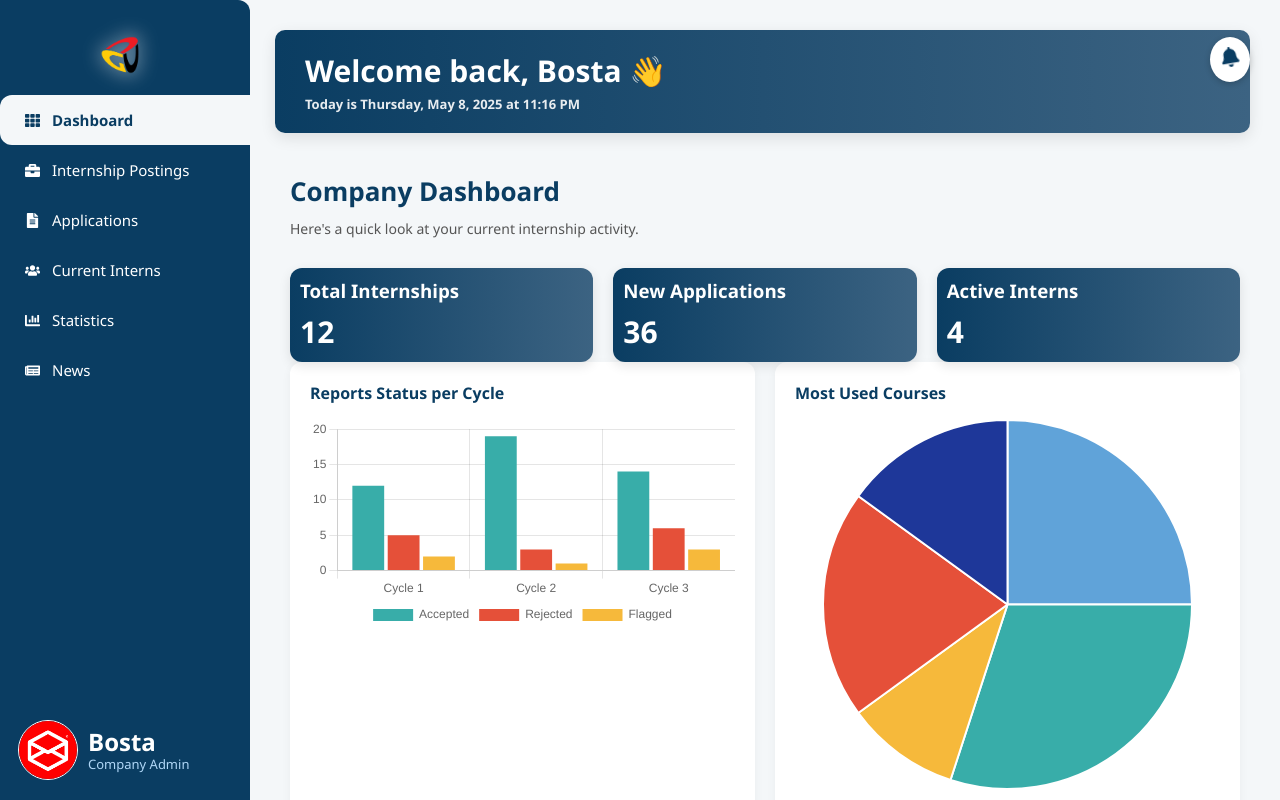
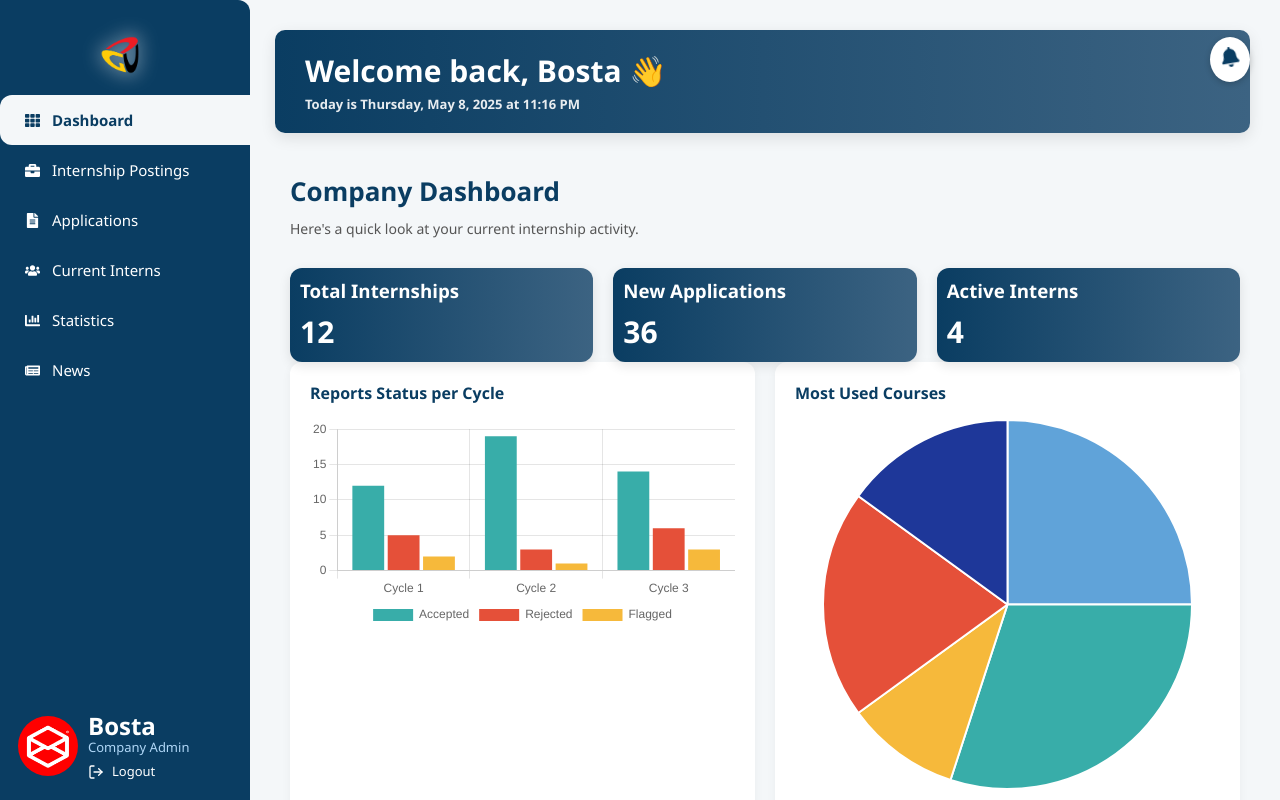
Before and after one commit to CSEN603-2025/Ctrl_alt_defeat_2, a React (Create React App) app: page /company-dashboard in a window 1280 px wide. Built offline with nearby package versions, Linux system fonts and the light colour scheme.

Commit message:
logout on sidebar under company logo, navigation not yet handled

```diff
--- a/src/App.js
+++ b/src/App.js
@@ -1,6 +1,6 @@
 import React from 'react';
 import { BrowserRouter as Router, Routes, Route } from 'react-router-dom';
-import SignIn from './pages/SignIn';
+import SignIn from './pages/signin';
 import CompanyRegistration from './pages/CompanyRegistration';
 import CompanyDashboard from './pages/CompanyDashboard'; // ✅ Add this line
 
--- a/src/pages/CompanyDashboard.css
+++ b/src/pages/CompanyDashboard.css
@@ -783,7 +783,6 @@ body {
   height: 60px;
   border-radius: 50%;
   object-fit: cover;
-  border: 1px solid #fff;
   background-image: "/images/bosta.png";
   background-color: #fff;
   /* background-size: cover;
@@ -804,3 +803,23 @@ body {
   font-size: 13px;
   color: #b0d7f7;
 }
+.sidebar-logout {
+  display: flex;
+  align-items: center;
+  gap: 8px;
+  margin-top: 8px;
+  font-size: 13px;
+  color: #fff;
+  cursor: pointer;
+  transition: color 0.3s ease, transform 0.2s ease;
+}
+
+.sidebar-logout:hover {
+  color: #fff;
+  transform: translateX(4px);
+  text-shadow: 0 0 10px rgba(255, 255, 255, 0.8); /* Add glowing effect */
+}
+
+.logout-icon {
+  font-size: 16px;
+}
--- a/src/pages/CompanyDashboard.js
+++ b/src/pages/CompanyDashboard.js
@@ -5,6 +5,7 @@ import {
   FaTh, FaSearch, FaFileAlt, FaComments, FaChartBar, FaNewspaper, FaBell,
   FaFilter, FaSortAmountDown, FaUsers, FaClipboardList, FaBriefcase
 } from 'react-icons/fa';
+import { FiLogOut } from 'react-icons/fi';
 
 import './CompanyDashboard.css';
 import {
@@ -34,6 +35,12 @@ function CompanyDashboard() {
   const [showProfileMenu, setShowProfileMenu] = useState(false);
   const [activeTab, setActiveTab] = useState('all');
   const navigate = useNavigate();
+  const handleLogout = () => {
+  // Optional: clear auth data
+  // localStorage.clear();
+
+  navigate("/SignIn");
+};
   const [searchTerm, setSearchTerm] = useState('');
 const [filterIndustry, setFilterIndustry] = useState('');
 const [filterDuration, setFilterDuration] = useState('');
@@ -1034,6 +1041,10 @@ if (card) {
   <div className="sidebar-footer-info">
     <p className="sidebar-footer-name">Bosta</p>
     <p className="sidebar-footer-role">Company Admin</p>
+    <div className="sidebar-logout" onClick={handleLogout}>
+  <FiLogOut className="logout-icon" />
+  <span>Logout</span>
+</div>
   </div>
 </div>
 
--- a/src/pages/SignIn.js
+++ b/src/pages/SignIn.js
@@ -1,6 +1,6 @@
 import React, { useState } from 'react';
 import { useNavigate } from 'react-router-dom';
-import './SignIn.css';
+import './signin.css';
 import Header from '../components/Header';
 import Footer from '../components/Footer';
 
```
